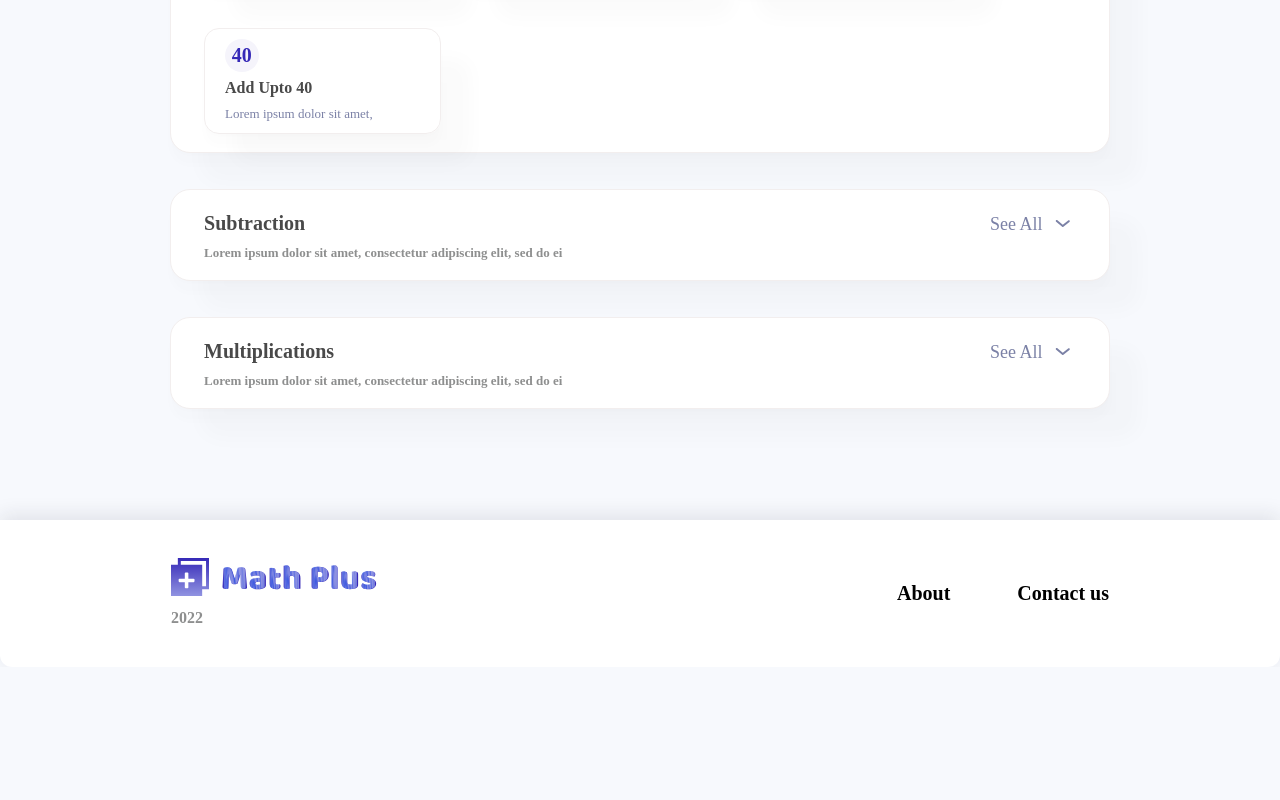
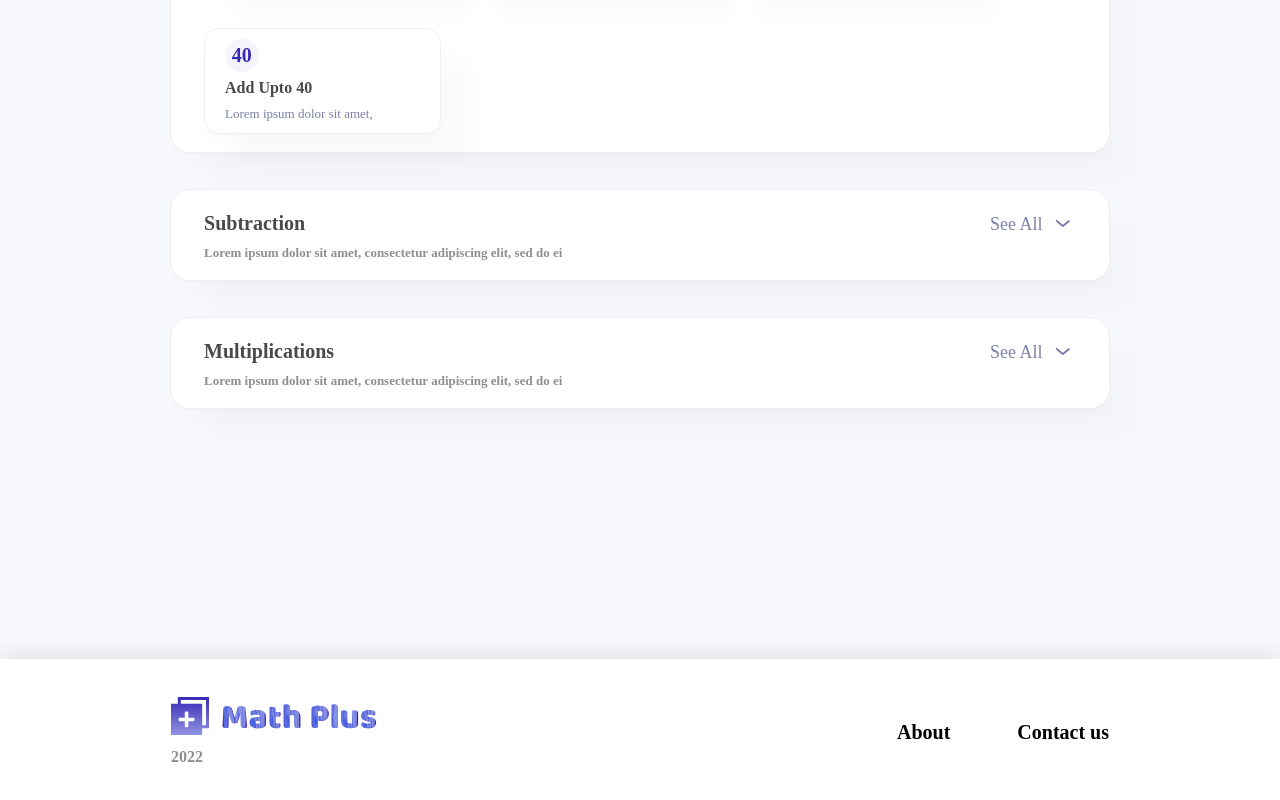
Before and after one commit to mhshuvoalways/math-plus-for-kids, a React (Create React App) app: page / in a window 1280 px wide. Shown: the part 763-1563 px from the top of the page. Before the commit the page ends 1430 px from the top, so only its background shows below. Built offline with nearby package versions, Linux system fonts and the light colour scheme; a web font is replaced by a local one.

Commit message:
footer margin

```diff
--- a/src/assets/css/responsive.css
+++ b/src/assets/css/responsive.css
@@ -51,6 +51,9 @@
     -ms-flex-pack: center;
     justify-content: center;
   }
+  footer {
+    margin-top: 111px;
+  }
   .footer-flex {
     -webkit-box-pack: center;
     -ms-flex-pack: center;
--- a/src/assets/css/style.css
+++ b/src/assets/css/style.css
@@ -330,7 +330,7 @@ body {
 footer {
   background: #ffffff;
   border-radius: 0px 0px 12px 12px;
-  margin-top: 111px;
+  margin-top: 250px;
   -webkit-box-shadow: 0px -5px 20px 0px rgb(28 31 46 / 10%);
   box-shadow: 0px -5px 20px 0px rgb(28 31 46 / 10%);
 }
```
Also changed, not shown: 1 other file (tests, documents, lock files or other folders).
